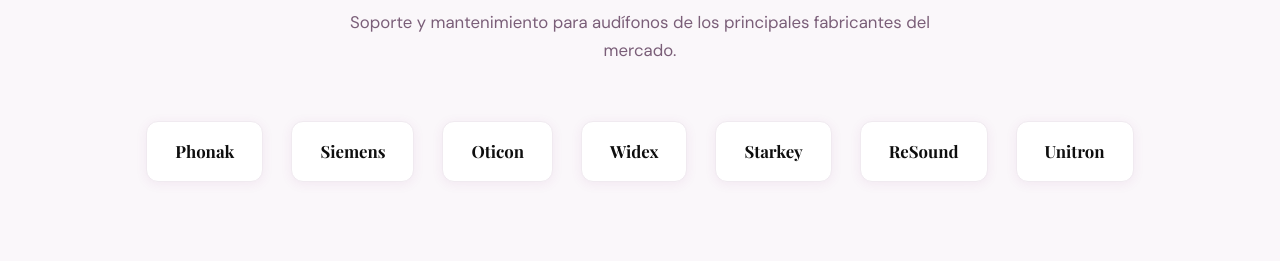
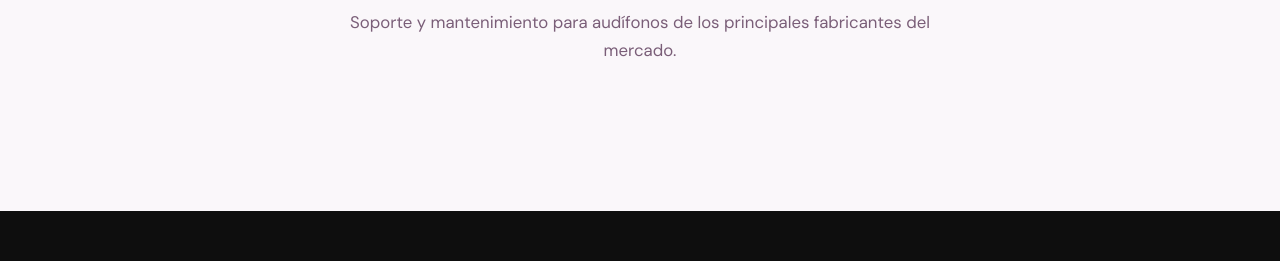
Before and after one commit to carlosduti70/AudistaConsultorio, a plain HTML site: page productos.html in a window 1280 px wide. Shown: the part 2680-2941 px from the top of the page. Drawn offline with nearby package versions, Linux system fonts and the light colour scheme.

Commit message:
Marcas fuera

```diff
--- a/productos.html
+++ b/productos.html
@@ -442,7 +442,7 @@
         <div class="divider"></div>
         <p>Soporte y mantenimiento para audífonos de los principales fabricantes del mercado.</p>
       </div>
-      <div class="brands-row">
+      <!-- <div class="brands-row">
         <div class="brand-chip fade-up" data-delay="0">Phonak</div>
         <div class="brand-chip fade-up" data-delay="80">Siemens</div>
         <div class="brand-chip fade-up" data-delay="160">Oticon</div>
@@ -450,7 +450,7 @@
         <div class="brand-chip fade-up" data-delay="320">Starkey</div>
         <div class="brand-chip fade-up" data-delay="400">ReSound</div>
         <div class="brand-chip fade-up" data-delay="480">Unitron</div>
-      </div>
+      </div> -->
     </div>
   </section>
   <footer class="footer" role="contentinfo">
```
